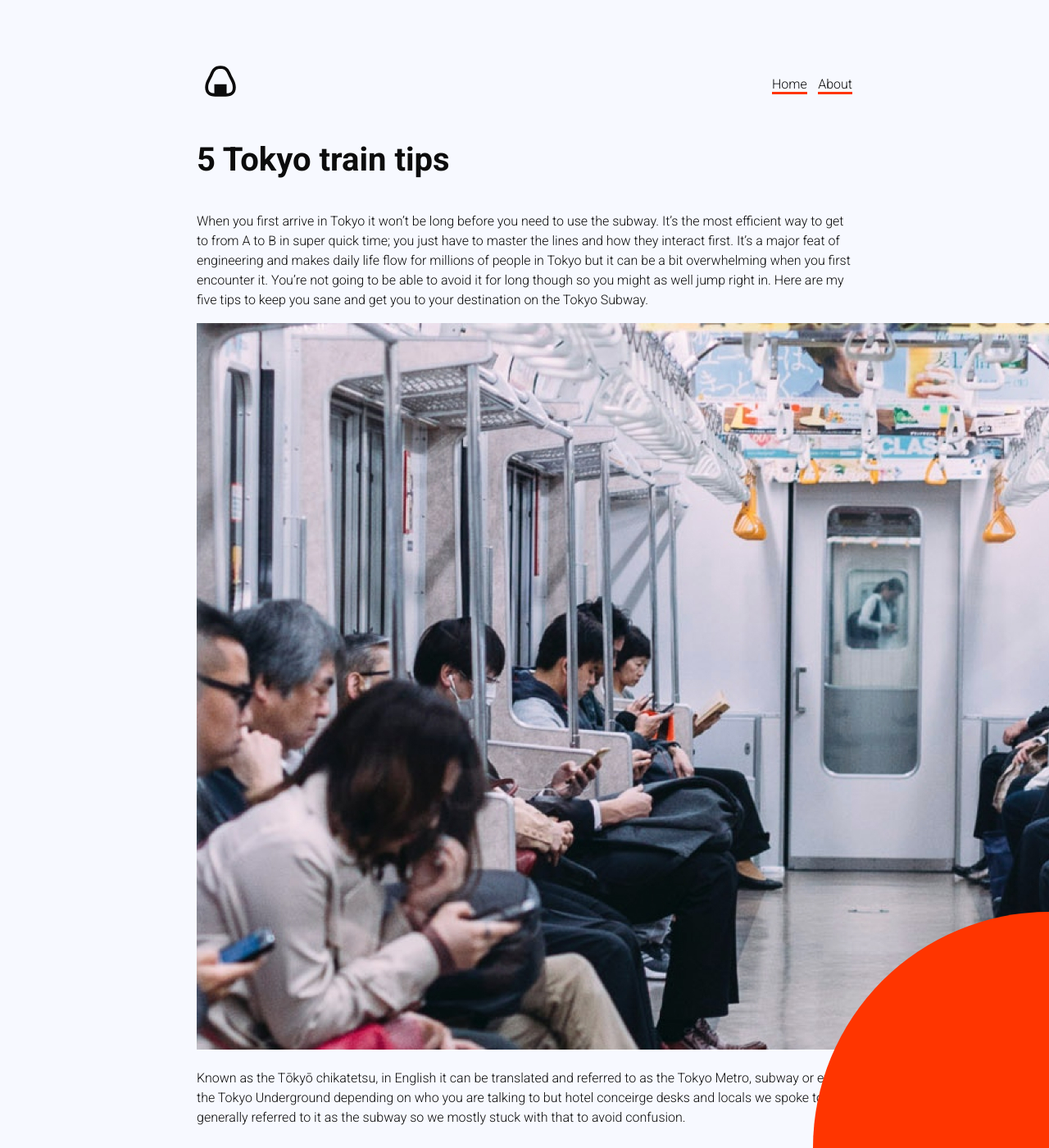
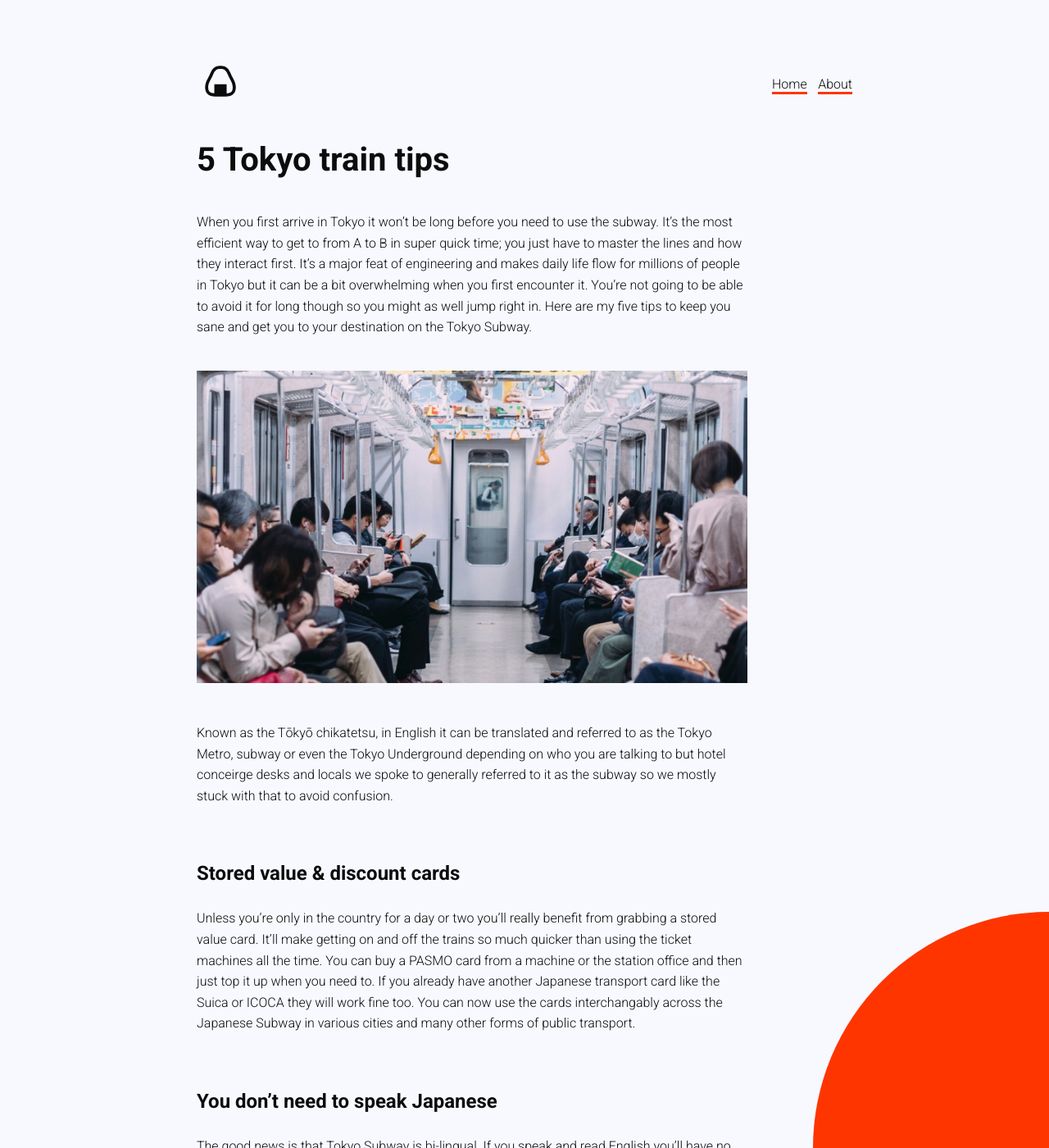
Before and after one commit to nikitasarejko/anightinjapan, a Jekyll site: the page built from _posts/2020-04-28-tokyo-train-tips.markdown, in a window 1280 px wide and 1400 px high. Shown: the whole window at 82% size. Built offline with Jekyll 4.4.1, drawn with Linux system fonts in a browser that asks for light colours.

Commit message:
layout changes to the blogpost

```diff
--- a/_layouts/post.html
+++ b/_layouts/post.html
@@ -4,4 +4,6 @@ layout: default
 
 <h2>{{ page.title }}</h2>
 
-{{ content }}
+<div class="post">
+    {{ content }}
+</div>
--- a/assets/css/app.scss
+++ b/assets/css/app.scss
@@ -72,6 +72,23 @@ div.blog-posts {
     }
 }
 
+div.post {
+
+    h3 {
+        margin-top: 4rem;
+    }
+
+    p {
+        max-width: 42rem;
+        margin-bottom: 2.5rem;
+        line-height: 1.6;
+    }
+
+    img {
+        max-width: 42rem;
+    }
+}
+
 div.circle {
     position: fixed;
     bottom: -18rem;
```
